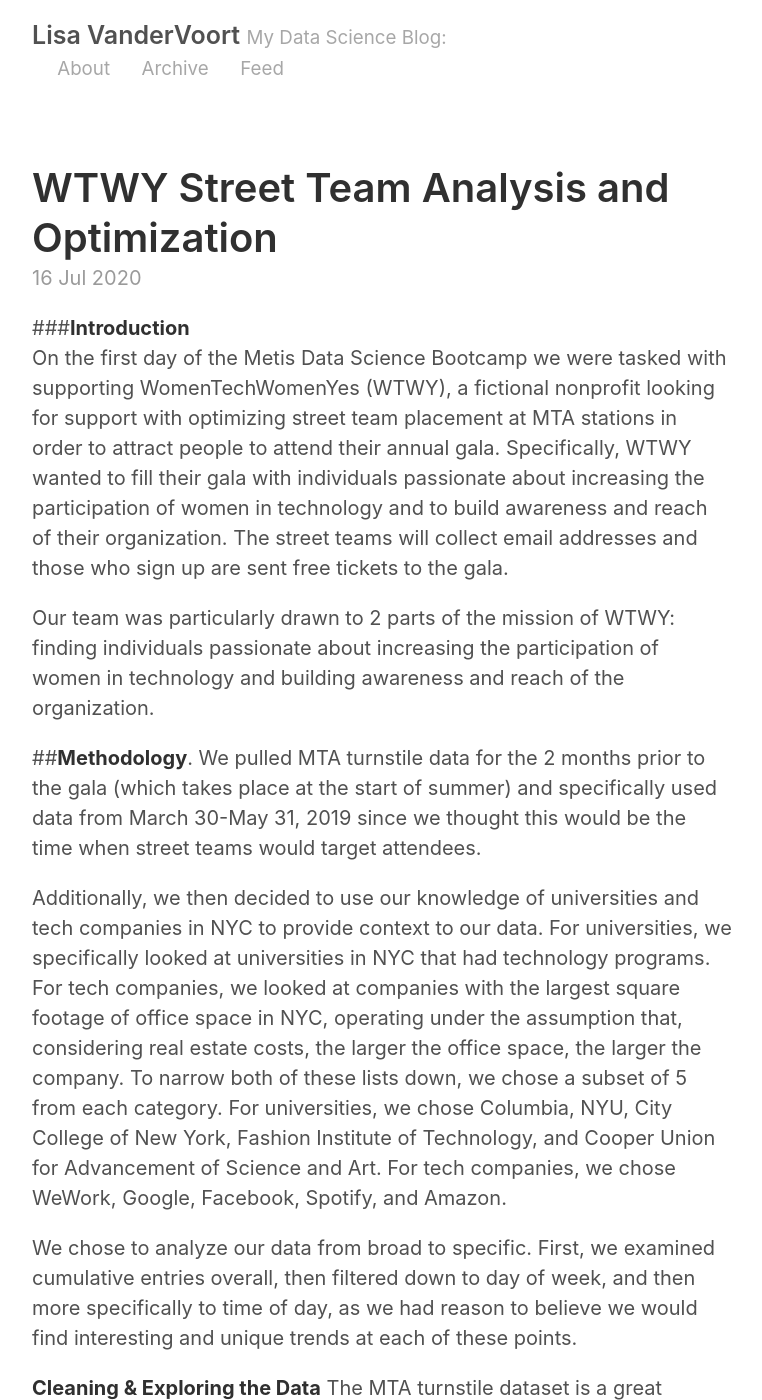
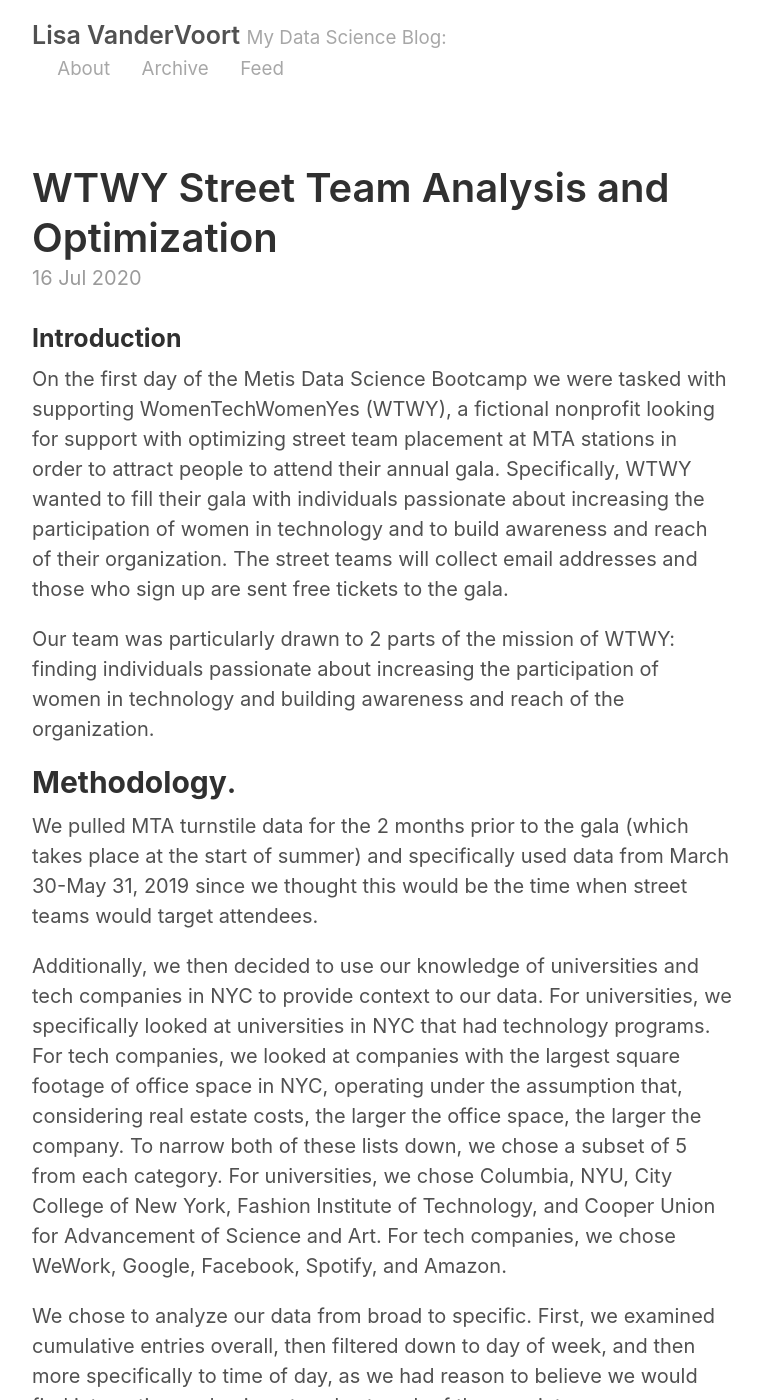
Before and after one commit to lvandervoort89/lvandervoort89.github.io, a Jekyll site: the page built from _posts/2020-07-16-Project-1-Blog.md, in a window 1280 px wide and 1400 px high. Shown: the whole window, without its empty margins (258-1020 px from the left). Built offline with Jekyll 4.4.1, drawn with Linux system fonts in a browser that asks for light colours; some of the changed text lies outside the part shown.

Commit message:
Formatting changes

```diff
--- a/_posts/2020-07-16-Project-1-Blog.md
+++ b/_posts/2020-07-16-Project-1-Blog.md
@@ -3,14 +3,14 @@ layout: post
 title: WTWY Street Team Analysis and Optimization
 ---
 
-###**Introduction**
+### **Introduction**
 On the first day of the Metis Data Science Bootcamp we were tasked with supporting WomenTechWomenYes (WTWY), a fictional nonprofit looking for support with optimizing street team placement at MTA stations in order to attract people to attend their annual gala. Specifically, WTWY wanted to fill their gala with individuals passionate about increasing the participation of women in technology and to build awareness and reach of their organization. The street teams will collect email addresses and those who sign up are sent free tickets to the gala.
 
 
 Our team was particularly drawn to 2 parts of the mission of WTWY: finding individuals passionate about increasing the participation of women in technology and building awareness and reach of the organization.
 
 
-##**Methodology**.
+## **Methodology**.
 We pulled MTA turnstile data for the 2 months prior to the gala (which takes place at the start of summer) and specifically used data from March 30-May 31, 2019 since we thought this would be the time when street teams would target attendees.
 
 Additionally, we then decided to use our knowledge of universities and tech companies in NYC to provide context to our data. For universities, we specifically looked at universities in NYC that had technology programs.  For tech companies, we looked at companies with the largest square footage of office space in NYC, operating under the assumption that, considering real estate costs, the larger the office space, the larger the company. To narrow both of these lists down, we chose a subset of 5 from each category. For universities, we chose Columbia, NYU, City College of New York, Fashion Institute of Technology, and Cooper Union for Advancement of Science and Art. For tech companies, we chose WeWork, Google, Facebook, Spotify, and Amazon.
@@ -18,50 +18,57 @@ Additionally, we then decided to use our knowledge of universities and tech comp
 We chose to analyze our data from broad to specific. First, we examined cumulative entries overall, then filtered down to day of week, and then more specifically to time of day, as we had reason to believe we would find interesting and unique trends at each of these points.
 
 
-**Cleaning & Exploring the Data**
+## **Cleaning & Exploring the Data**
 The MTA turnstile dataset is a great dataset to work with, but it is truly challenging and messy to work with. One way we cleaned the data was by removing duplicates. Additionally, we made the decision to remover data from counters whose audits had to be recovered, as we noticed they were not always consistent with the counter readings immediately before or after the recovery. We then spent a significant amount of time getting to know the MTA transit system and how to distinguish between stations that were grouped together under the same name, but were actually separate stations in real life. Due to time constraints and the sheer quantity of data, we focused on the stations that were coming up in top 15 list, like Penn Station, 23 St, 125 St, and 86 St.
 
 
-**Results**
+## **Results**
 The bar chart below represents the stations with the highest foot traffic between April-May 2019. As seen below, many of these stations are large, central stations located in Manhattan which makes sense as to why they have the highest total traffic over the time period.
 
+<div align="center">
 ![Top 10 bar]({{ site.url }}/images/Top 10 bar post 1.JPG)
+</div>
 
 The line plot below shows traffic over a typical week in April for the busiest stations from April 1-8, 2019. From this plot, you can see a clear pattern throughout a week. Weekdays (2019-04-01 - 2019-04-06) see more traffic than weekends (2019-04-07 - 2019-04-08). Weekdays also follow a predictable schedule a spikes in the morning and evenings, which likely correlate with morning and evening work commutes. Furthermore, we see a weekend dip in most stations.
 
+<div align="center">
 ![Typical week lineplot]({{ site.url }}/images/Typical weekday traffic post 1.JPG)
+</div>
 
 We then analyzed our MTA station data in relation to proximity to our sample of universities and tech companies. We used the latitude and longitude coordinates of each of the stations and calculated the distance of each to our sample of universities and tech companies. The table below shows stations that are within 1km (or roughly walking distance) to 4 or more universities or tech companies.
 
+<div align="center">
 ![Table of stations near tech]({{ site.url }}/images/Tech table post 1.JPG)
+</div>
 
 When we plotted this data based on number of entries to the station overall, we noticed that 14 St-Union Square emerged as one of the busiest stations that is also in close proximity to universities and tech companies. This means that street teams placed at this stop will have a greater likelihood of finding people passionate about supporting women in technology.
 
-[insert line plot of stations near tech companies/universities]
+<div align="center">
 ![Lineplot near tech]({{ site.url }}/images/Lineplot near tech.JPG)
+</div>
 
 
-**Conclusions**
+## **Conclusions**
 We wanted to give WTWY 3 actionable steps of how to implement this data:
 1. For your street teams, prioritize weekdays, since they are the busiest, particularly in the evenings. If you have weekend capacity for street teams, prioritize the afternoons.
 
 2. We recommend placing street teams at the following 8 stations (note that one station is on both lists).
 
-> Top 5 Busiest Stations Overall:
-> 1. Grand Central-42 St
-> 2. 34 St-Herald Sq
-> 3. 42 St-Port Authority
-> 4. 14 St-Union Sq
-> 5. Times Sq-42 St
+    > Top 5 Busiest Stations Overall:
+    > 1. Grand Central-42 St
+    > 2. 34 St-Herald Sq
+    > 3. 42 St-Port Authority
+    > 4. 14 St-Union Sq
+    > 5. Times Sq-42 St
 
-> Top 4 Busiest Stations Closest to Tech Companies & Universities:
-> 1. 14 St-Union Sq
-> 2. Broadway-Lafayette St.
-> 3. Spring St.
-> 4. 3 Ave.
+    > Top 4 Busiest Stations Closest to Tech Companies & Universities:
+    > 1. 14 St-Union Sq
+    > 2. Broadway-Lafayette St.
+    > 3. Spring St.
+    > 4. 3 Ave.
 
 3. Finally, we believe that 14 St-Union would be one of the best stations to position your street teams on since it's within 1km of tech companies (WeWork and Spotify), 1km of universities (FIT and Cooper Union), and it's one of the busiest stations, even on weekends.
 
 
-**Future Work**
+## **Future Work**
 In the future, we would like to create a time series analysis using data from April-May over multiple years to see how consistent or varied the traffic trends are. Additionally, we would like to dig deeper into the data and pinpoint specific entrances at large stations (like Time Square) that can have multiple street entrances feeding into the same station. Lastly, we would like to identify trends and the impact of station traffic in relation to season events, such as university breaks or annual tech conferences that might increase/decrease the concentration of people interested in WTWY.
```
Also changed, not shown: images/Tech table post 1.png (added), 2 other files.
